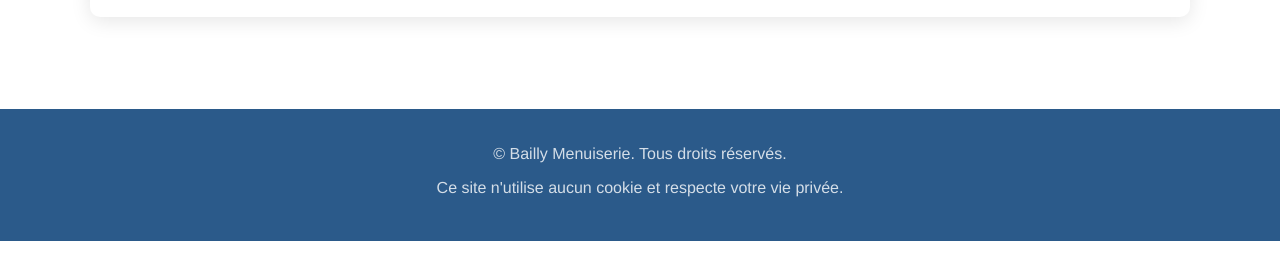
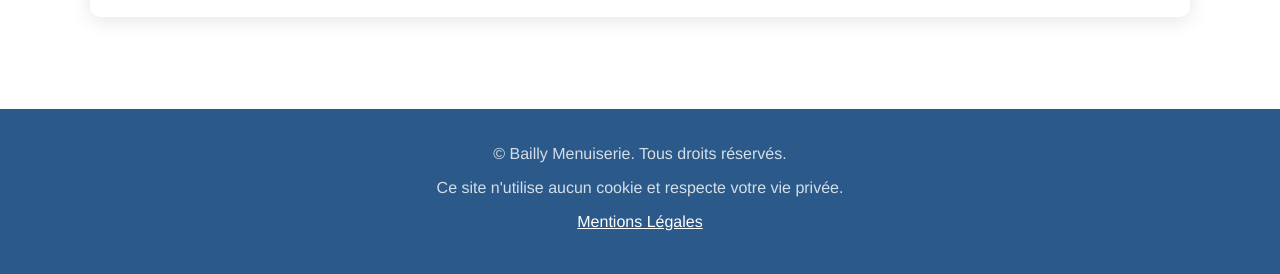
Before and after one commit to NaudCode/Bailly, a plain HTML site: page pages/contact.html in a window 1280 px wide. Shown: the part 1350-1624 px from the top of the page. Before the commit the page ends 1591 px from the top, so only its background shows below. Drawn offline with Linux system fonts and the light colour scheme.

Commit message:
add "mention legal" to Contact and delete from Mention legal.

```diff
--- a/pages/contact.html
+++ b/pages/contact.html
@@ -89,6 +89,7 @@
     <div class="container">
         <p>&copy; <span id="currentYear"></span> Bailly Menuiserie. Tous droits réservés.</p>
         <p>Ce site n'utilise aucun cookie et respecte votre vie privée.</p>
+        <p><a href="mentions.html">Mentions Légales</a></p>
     </div>
 </footer>
 
```
Also changed, not shown: pages/mentions.html (+0 -1 lines).
